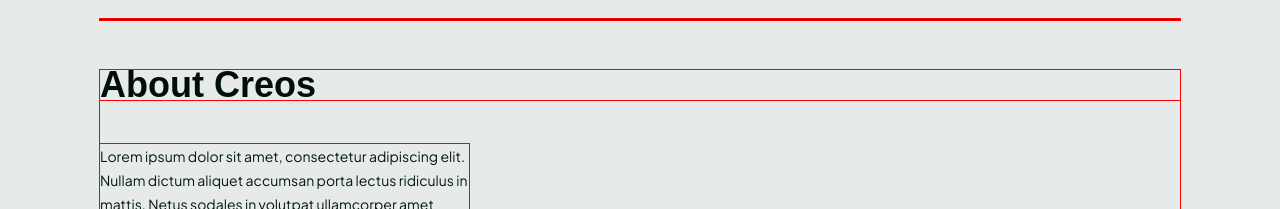
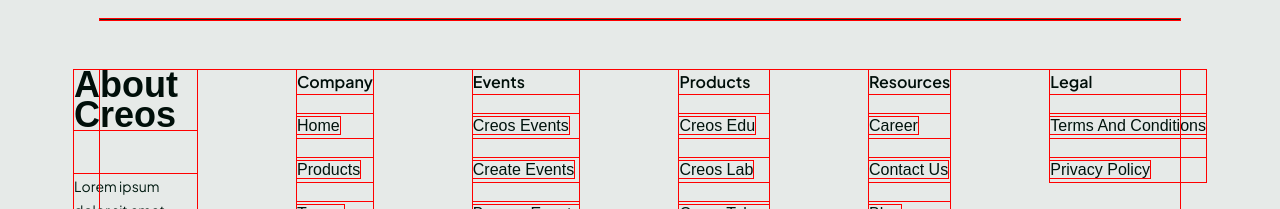
Before and after one commit to Victorola-coder/creos-xyz, a React (Vite) app: page / in a window 1280 px wide. Shown: the part 591-800 px from the top of the page. Built offline with nearby package versions, Linux system fonts and the light colour scheme; a web font is replaced by a local one.

Commit message:
[vex] pc don dey hang

```diff
--- a/src/App.jsx
+++ b/src/App.jsx
@@ -63,7 +63,7 @@ function App() {
       <AnimatedCursor
         innerSize={8}
         outerSize={44}
-        color='255, 160, 233'
+        color='255, 0, 233'
         outerAlpha={0.3}
         innerScale={0.7}
         outerScale={1.2}
@@ -84,7 +84,7 @@ function App() {
             options: {
               innerSize: 12,
               outerSize: 12,
-              color: '255, 255, 255',
+              color: '255, 0, 255',
               outerAlpha: 0.3,
               innerScale: 0.7,
               outerScale: 5,
--- a/src/components/footer.jsx
+++ b/src/components/footer.jsx
@@ -8,6 +8,7 @@ import {
   IgLogo,
   TwLogo,
 } from '../assets/svgs/svg';
+import { company, events, legal, products, resources } from '../data/data';
 
 export default function Footer() {
   return (
@@ -38,8 +39,9 @@ export default function Footer() {
         {/* line */}
         <div className='bg-[#012B1D] w-full h-[1px] my-[50px]'></div>
 
-        {/* about section */}
-        <section>
+        {/* about AND LINKS section */}
+        <section className='flex flex-row items-start justify-center gap-[100px]'>
+          {/* about */}
           <div className='flex flex-col gap-[28px]'>
             <H1 className='text-[#000F0A] lg:!text[20px] lg:leading-[30px]   font-black'>
               About Creos
@@ -51,7 +53,7 @@ export default function Footer() {
               dictum aliquet accumsan porta lectus ridiculus in mattis. Netus
               sodales in volutpat ullamcorper amet adipiscing fermentum.
             </Text>
-            <div className='flex flex-row items-center gap-[20px]'>
+            <div className='flex flex-row items-center gap-[20px] transition-all duration-500 hover:text-[#00130D]/60'>
               <Link to='.'>
                 <figure>
                   <TwLogo />
@@ -74,6 +76,93 @@ export default function Footer() {
               </Link>
             </div>
           </div>
+          {/* links */}
+          <div>
+            {/* company  */}
+            <H3
+              className={`!text-base text-[#000F0A] leading-[24px] font-jar font-bold capitalize`}
+            >
+              Company
+            </H3>
+            <div className='flex flex-col mt-5 gap-5'>
+              {company?.map((route) => (
+                <ul key={route?.id}>
+                  <li className='font-sat capitalize leading-[24px] text-base text-[#00130D] transition-all duration-500 hover:text-[#00130D]/60'>
+                    <Link to={route?.path}>{route?.name}</Link>
+                  </li>
+                </ul>
+              ))}
+            </div>
+          </div>
+          <div>
+            {/* events  */}
+            <H3
+              className={`!text-base text-[#000F0A] leading-[24px] font-jar font-bold capitalize`}
+            >
+              events
+            </H3>
+            <div className='flex flex-col mt-5 gap-5'>
+              {events?.map((route) => (
+                <ul key={route?.id}>
+                  <li className='font-sat whitespace-nowrap capitalize leading-[24px] text-base text-[#00130D] transition-all duration-500 hover:text-[#00130D]/60'>
+                    <Link to={route?.path}>{route?.name}</Link>
+                  </li>
+                </ul>
+              ))}
+            </div>
+          </div>
+          <div>
+            {/* products */}
+            <H3
+
+              className={`!text-base whitespace-nowrap text-[#000F0A] leading-[24px] font-jar font-bold capitalize`}
+            >
+              products
+            </H3>
+            <div className='flex flex-col mt-5 gap-5'>
+              {products?.map((route) => (
+                <ul key={route?.id}>
+                  <li className='font-sat whitespace-nowrap capitalize leading-[24px] text-base text-[#00130D] transition-all duration-500 hover:text-[#00130D]/60'>
+                    <Link to={route?.path}>{route?.name}</Link>
+                  </li>
+                </ul>
+              ))}
+            </div>
+          </div>
+          <div>
+            {/* resources  */}
+            <H3
+              className={`!text-base text-[#000F0A] leading-[24px] font-jar font-bold capitalize`}
+            >
+              resources
+            </H3>
+            <div className='flex flex-col mt-5 gap-5'>
+              {resources?.map((route) => (
+                <ul key={route?.id}>
+                  <li className='font-sat capitalize leading-[24px] text-base text-[#00130D] transition-all duration-500 hover:text-[#00130D]/60'>
+                    <Link to={route?.path}>{route?.name}</Link>
+                  </li>
+                </ul>
+              ))}
+            </div>
+          </div>
+          <div>
+            {/* legal  */}
+            <H3
+              className={`!text-base text-[#000F0A] leading-[24px] font-jar font-bold capitalize`}
+            >
+              legal
+            </H3>
+            <div className='flex flex-col mt-5 gap-5'>
+              {legal?.map((route) => (
+                <ul key={route?.id}>
+                  <li className='font-sat whitespace-nowrap capitalize leading-[24px] text-base font-normal text-[#00130D] transition-all duration-500 hover:text-[#00130D]/60'>
+                    <Link to={route?.path}>{route?.name}</Link>
+                  </li>
+                </ul>
+              ))}
+            </div>
+          </div>
         </section>
       </Container>
     </footer>
--- a/src/components/navbar.jsx
+++ b/src/components/navbar.jsx
@@ -42,21 +42,21 @@ export default function Navbar() {
         <ul className='items-center hidden md:gap-6 lg:gap-[60px] lg:flex'>
           {navLinks.map((route) => (
             <NavLink
-              target={route.external ? '_blank' : undefined}
-              rel={route.external ? 'noopener noreferrer' : undefined}
-              key={route.id}
-              to={route.path}
+              target={route?.external ? '_blank' : undefined}
+              rel={route?.external ? 'noopener noreferrer' : undefined}
+              key={route?.id}
+              to={route?.path}
             >
               {({ isActive }) => (
-                <div
+                <h5
                   className={`lg:text-base text-xs font-medium before:content-[''] before:bg-creos font-sat before:absolute before:h-1 before:-bottom-1 before:transition-all before:duration-300 ${
                     isActive
                       ? 'text-creos/70 font-bold before:w-full'
                       : 'text-[#E6EAE8] before:w-[0px] hover:before:w-full'
                   } relative`}
                 >
-                  {route.route}
-                </div>
+                  {route?.route}
+                </h5>
               )}
             </NavLink>
           ))}
@@ -104,9 +104,9 @@ export default function Navbar() {
                 >
                   <div className='px-3 mx-auto'>
                     <ul className='flex flex-col items-start space-y-[10px] '>
-                      {navLinks.map((route) => (
+                      {navLinks?.map((route) => (
                         <li key={route.id}>
-                          <NavLink to={route.path}>
+                          <NavLink to={route?.path}>
                             {({ isActive }) => (
                               <div
                                 onClick={() => setIsOpened(false)}
@@ -124,7 +124,7 @@ export default function Navbar() {
                                       : 'hover:bg-white/20'
                                   }`}
                                 >
-                                  {route.route}
+                                  {route?.route}
                                 </p>
                               </div>
                             )}
--- a/src/data/data.js
+++ b/src/data/data.js
@@ -46,3 +46,53 @@ export const events = [
   { id: nanoid(), name: 'Create Events', path: '/events/create' },
   { id: nanoid(), name: 'Browse Events', path: '/events/browse' },
 ];
+
+export const products = [
+  { id: nanoid(), name: 'Creos Edu', path: '/creos-edu' },
+  {
+    id: nanoid(),
+    name: 'Creos Lab',
+    path: '/creos-lab',
+  },
+  {
+    id: nanoid(),
+    name: 'Creos Token',
+    path: '/creos-token',
+  },
+];
+
+export const resources = [
+  {
+    id: nanoid(),
+    name: 'Career',
+    path: '/career',
+  },
+  {
+    id: nanoid(),
+    name: 'contact us',
+    path: '/contact-us',
+  },
+  {
+    id: nanoid(),
+    name: 'blog',
+    path: '/blog',
+  },
+  {
+    id: nanoid(),
+    name: 'partners',
+    path: '/partner',
+  },
+];
+
+export const legal = [
+  {
+    id: nanoid(),
+    name: 'Terms and Conditions',
+    path: '/terms-and-conditions',
+  },
+  {
+    id: nanoid(),
+    name: 'Privacy policy',
+    path: '/privacy-policy',
+  },
+];
--- a/src/styles/index.css
+++ b/src/styles/index.css
@@ -7,11 +7,13 @@
   padding: 0;
   box-sizing: border-box;
   outline: 1px solid red;
+  @apply transition-all duration-300;
 }
 
 body {
   overflow-x: hidden;
   color: white;
+  scroll-behavior: smooth;
   background-color: #012b1d;
   font-family: 'Satoshi', sans-serif;
 }
```
